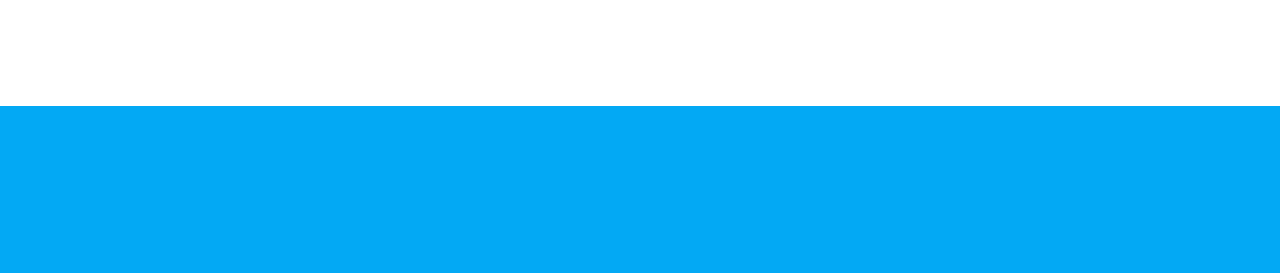
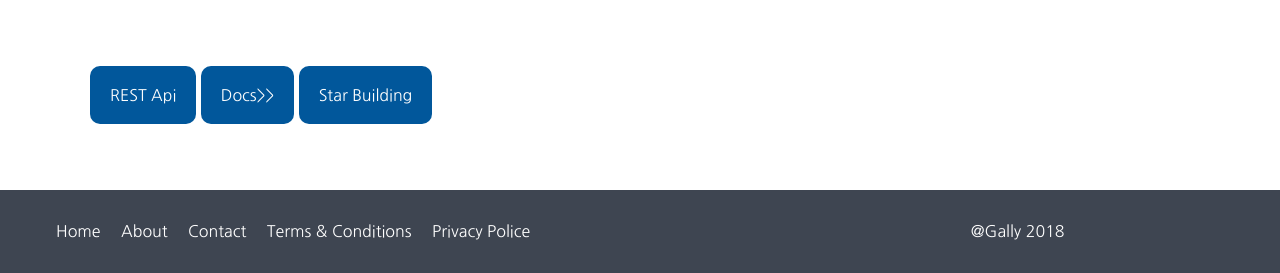
Before and after one commit to Meilyn/progressive-enhancement, a plain HTML site: page Turlututu/index.html in a window 1280 px wide. Shown: the part 1497-1770 px from the top of the page. Before the commit the page ends 1603 px from the top, so only its background shows below. Drawn offline with Linux system fonts and the light colour scheme.

Commit message:
Final Version

```diff
--- a/Turlututu/index.html
+++ b/Turlututu/index.html
@@ -2,7 +2,11 @@
 <html lang="en">
 <head>
 	<meta charset="UTF-8">
-	<title>Turlututu Maquete</title>
+	<meta name="description" content="Simple online NoSQL database backend restdb.io">
+	<meta name="keywords" content="Exercice BeCode">
+	<meta name="auteur" content="Meilyn Andrade">
+	<meta name="viewport" content="width=device-width,initial-scale=1">
+	<title>Turlututu Maquette</title>
 	<link rel="stylesheet" href="style.css">
 	<link href="https://fonts.googleapis.com/css?family=Nanum+Gothic" rel="stylesheet">
 	<link rel="stylesheet" href="normalize.css">
@@ -53,9 +57,9 @@
 		</div>
 		<div>
 			<h3>> More than a database</h3>
-			<p>
-				Turlututu.io NoSQL databases can also serve web pages. Use HTML, Javascript, jQuery, Angular, ReactJS (or your favorite framework) on restdb.io Pages with server-side data-binding. Add your own secure domains for the web pages and the REST AP
-			</p>
+				<p>
+					Turlututu.io NoSQL databases can also serve web pages. Use HTML, Javascript, jQuery, Angular, ReactJS (or your favorite framework) on restdb.io Pages with server-side data-binding. Add your own secure domains for the web pages and the REST AP
+				</p>
 		</div>
 	</article>
 	<section class="projets">
@@ -73,11 +77,22 @@
 		</div>
 	</section>
 	<section class="group-btn">
-		<ul>
+		<ul class="group-btn">
 			<li><a href="">REST Api</a></li>
 			<li><a href="">Docs>></a></li>
 			<li><a href="">Star Building</a></li>
 		</ul>
 	</section>
+	<footer>
+		<ul>
+			<li><a href="#home">Home</a></li>
+			<li><a href="#about">About</a></li>
+			<li><a href="#contact">Contact</a></li>
+			<li><a href="#terms">Terms & Conditions</a></li>
+			<li><a href="#privacy">Privacy Police</a></li>
+			<li class="right">@Gally 2018</li>
+		</ul>
+
+	</footer>
 </body>
 </html>
--- a/Turlututu/style.css
+++ b/Turlututu/style.css
@@ -1,7 +1,10 @@
-body{
+body {
 	background-color: #03a9f4;
-	margin: auto auto;
+	margin: 0px;
 	width: 100%;
+	height: 100%;
+	padding: 0px;
+	overflow-x: hidden;
 	font-family: 'Nanum Gothic';
 }
 
@@ -83,10 +86,31 @@ ul, a {
 
 section.group-btn {
 	background-color: #fff;
-	padding: 20px;
+	padding: 50px;
 }
 
+a:hover .group-btn  {
+	background-color: tomato;
+}
 
-ul.group-btn {
-	background-color: #000;
+.group-btn li {
+	background-color: #01579b;
+	padding: 20px;
+	border-radius: 10px;
 }
+
+li.group-btn {
+	position: relative;
+	left: 100px;
+}
+
+footer {
+	background-color: #3E4551;
+	padding: 8px;
+}
+.right {
+	text-align: right;
+	position: relative;
+	left: 420px;
+	color: white;
+}
```
